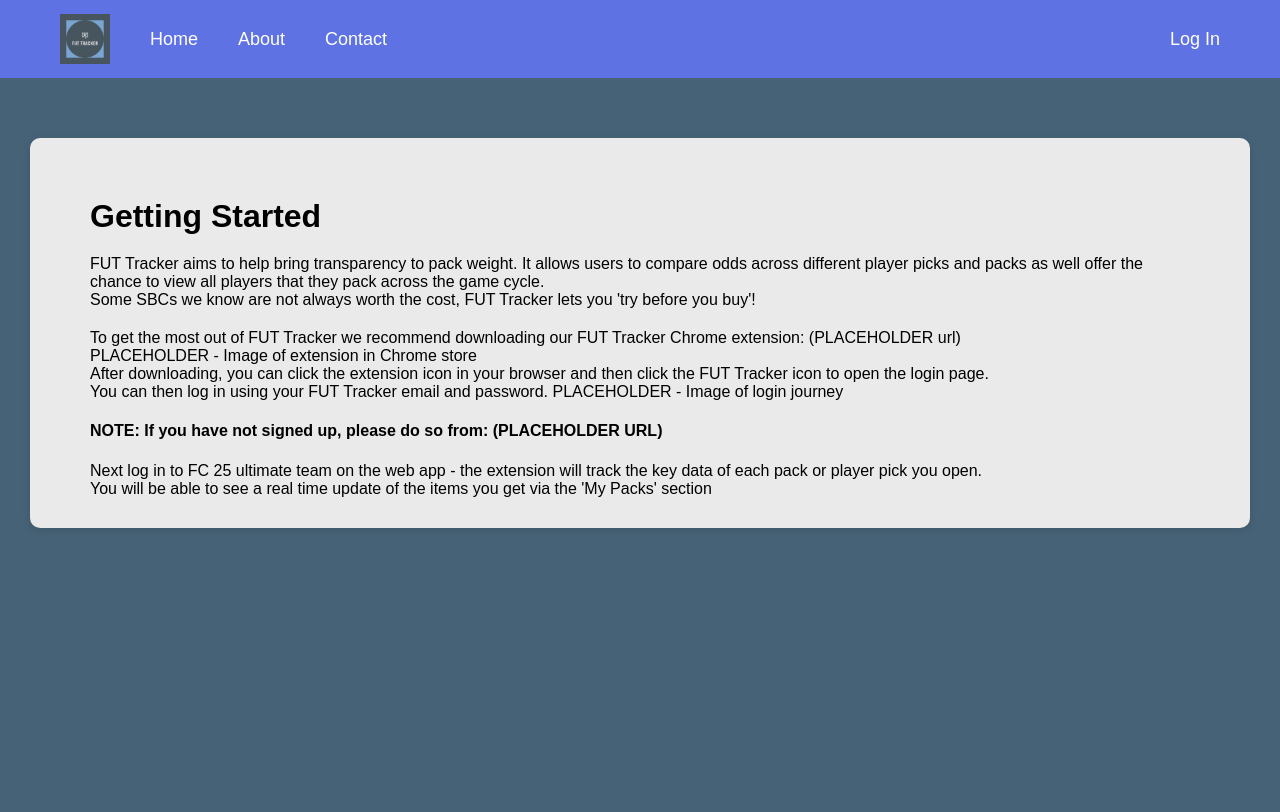
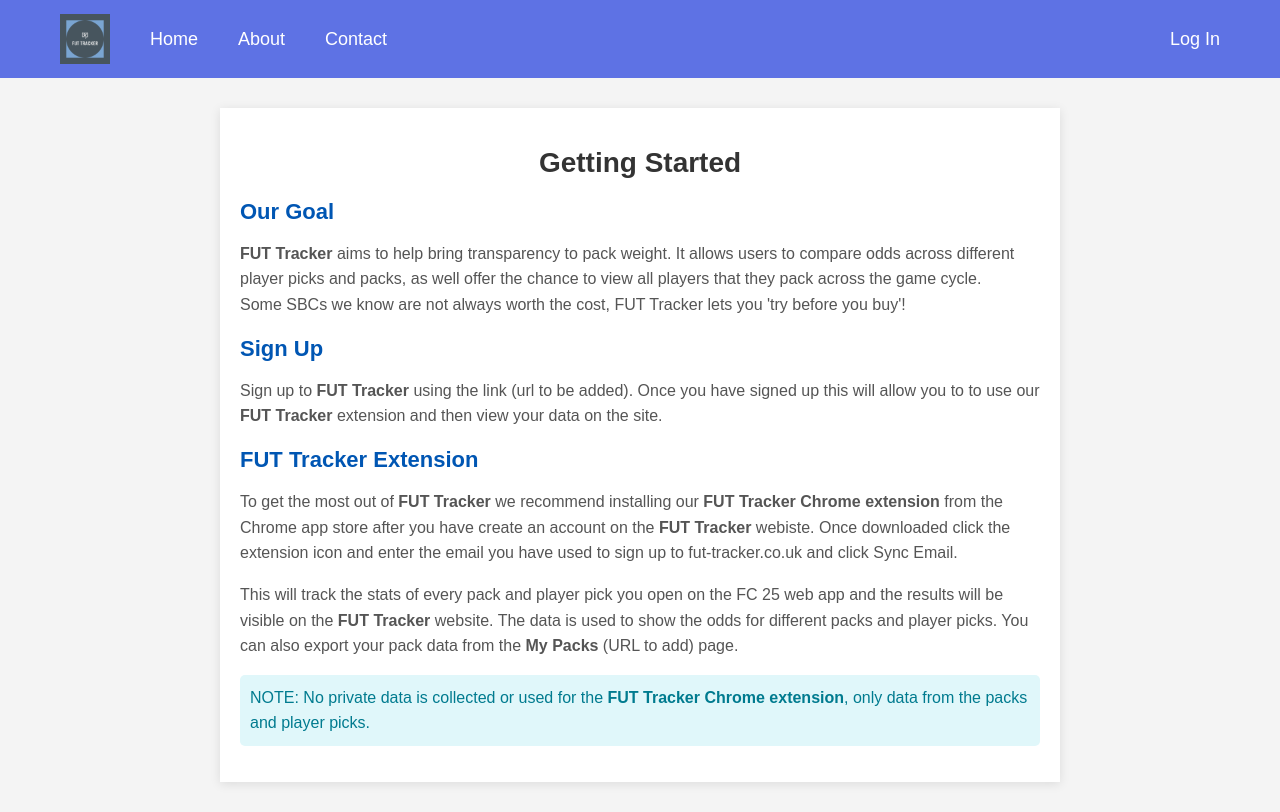
Before and after one commit to StefanoSilva94/fut_tracker, a Django app: page /info/getting-started/ in a window 1280 px wide. Before the commit the page ends 528 px from the top, so only its background shows below. Run offline with Django 5.2, Linux system fonts and the light colour scheme.

Commit message:
UPdated about.html

```diff
--- a/info_pages/templates/info_pages/about.html
+++ b/info_pages/templates/info_pages/about.html
@@ -3,73 +3,94 @@
 {% include "includes/header.html" %}
 
 <style>
-html,
         body {
+            font-family: Arial, sans-serif;
             margin: 0;
-    background-color: rgb(70, 98, 118);
-    font-family: Arial, sans-serif;
+            padding: 0;
+            background-color: #f4f4f4;
         }
-.content_container {
-    display: flex;
-    flex-direction: column;
-    gap: 20px;
-    padding: 60px 60px 30px;
-    margin: 60px 30px 0px 30px;
-    border-radius: 10px;
-    background-color: #EAEAEA;
-    box-shadow: 0px 2px 8px rgba(0, 0, 0, 0.1);
+        .container {
+            max-width: 800px;
+            margin: 30px auto;
+            background-color: #fff;
+            padding: 20px;
+            box-shadow: 0 2px 10px rgba(0, 0, 0, 0.1);
         }
-
-.instructions_container {
-
+        h1 {
+            color: #333;
+            font-size: 28px;
+            text-align: center;
+            margin-bottom: 20px;
         }
-
-.header_container{
-    display:flex;
-    justify-content: flex-start;
+        h2 {
+            color: #0056b3;
+            font-size: 22px;
+            margin-bottom: 15px;
         }
-
-.header_container h1, .intro_container p {
-    margin: 0; /* Removes default margins */
+        p {
+            font-size: 16px;
+            line-height: 1.6;
+            color: #555;
         }
-
+        ul {
+            margin: 15px 0;
+            padding-left: 20px;
+        }
+        li {
+            margin-bottom: 10px;
+        }
+        a {
+            color: #0056b3;
+            text-decoration: none;
+        }
+        a:hover {
+            text-decoration: underline;
+        }
+        footer {
+            text-align: center;
+            margin-top: 20px;
+            color: #777;
+            font-size: 14px;
+        }
+        .note {
+            background-color: #e0f7fa; /* Light blue background */
+            padding: 10px; /* Padding around the text */
+            border-radius: 5px; /* Rounded corners */
+            color: #007b8f; /* Darker blue text */
+        }
     </style>
 <body>
-    <div class="content_container">
-        <div class="header_container">
+    <div class="container">
         <h1>Getting Started</h1>
-        </div>
-        <div class="intro_container">
+        <h2>Our Goal</h2>
         <p>
-                FUT Tracker aims to help bring transparency to pack weight. It allows users to compare odds across different player picks and
-                packs as well offer the chance to view all players that they pack across the game cycle.
+            <strong>FUT Tracker</strong> aims to help bring transparency to pack weight.
+            It allows users to compare odds across different player picks and packs,
+            as well offer the chance to view all players that they pack across the game cycle.
+            <br>Some SBCs we know are not always worth the cost, FUT Tracker lets you 'try before you buy'!</br>
         </p>
-                Some SBCs we know are not always worth the cost, FUT Tracker lets you 'try before you buy'!
-                <img class=img1></img>
+        <h2>Sign Up</h2>
+        <p>
+            Sign up to <strong>FUT Tracker</strong> using the link (url to be added). Once you have signed up this will allow you to
+            to use our <strong>FUT Tracker</strong> extension and then view your data  on the site.
+        </p>
 
-
-        </div>
-
-        <div class="instructions_container">
-
-            <div>
-                To get the most out of FUT Tracker we recommend downloading our FUT Tracker Chrome extension: (PLACEHOLDER url)<br>
-                <img>PLACEHOLDER - Image of extension in Chrome store</img>
-            </div>
-            <div>
-                After downloading, you can click the extension icon in your browser and then click the FUT Tracker icon to open the login page.<br>
-                You can then log in using your FUT Tracker email and password.
-                <img>PLACEHOLDER - Image of login journey</img>
-
-                <div class="note_container">
-                    <h4>NOTE: If you have not signed up, please do so from: (PLACEHOLDER URL)</h3>
-                </div>
-            </div>
-            <div>
-                Next log in to FC 25 ultimate team on the web app - the extension will track the key data of each pack or player pick you open. <br>
-                You will be able to see a real time update of the items you get via the 'My Packs' section
-
-        </div>
+        <h2>FUT Tracker Extension</h2>
+        <p>
+            To get the most out of <strong>FUT Tracker</strong> we recommend installing our
+            <strong>FUT Tracker Chrome extension</strong> from the Chrome app store after you have create an account
+            on the <strong>FUT Tracker</strong> webiste. Once downloaded click the extension icon
+            and enter the email you have used to sign up to fut-tracker.co.uk and click Sync Email.
+        </p>
+        <p>
+            This will track the stats of every pack and player pick you open on the FC 25 web app and the results will
+            be visible on the <strong>FUT Tracker</strong> website. The data is used to show the odds for different
+            packs and player picks. You can also export your pack data from the <strong>My Packs</strong> (URL to add) page.
+        </p>
+        <p class='note'>
+            NOTE: No private data is collected or used for the <strong>FUT Tracker Chrome extension</strong>, only
+            data from the packs and player picks.
+        </p>
     </div>
 
 
--- a/info_pages/urls.py
+++ b/info_pages/urls.py
@@ -3,4 +3,5 @@ from . import views
 
 urlpatterns = [
     path('getting-started/', views.getting_started, name='getting_started'),
+    path('privacy-policy/', views.privacy_policy, name='privacy_policy'),
 ]
--- a/info_pages/views.py
+++ b/info_pages/views.py
@@ -9,4 +9,4 @@ def getting_started(request):
 
 
 def privacy_policy(request):
-    return render(request, 'info_pages/about.html')
+    return render(request, 'info_pages/privacy_policy.html')
```
Also changed, not shown: info_pages/templates/info_pages/privacy_policy.html (added, +107 -0 lines). Lines whose indentation alone changed are shown as unchanged.
